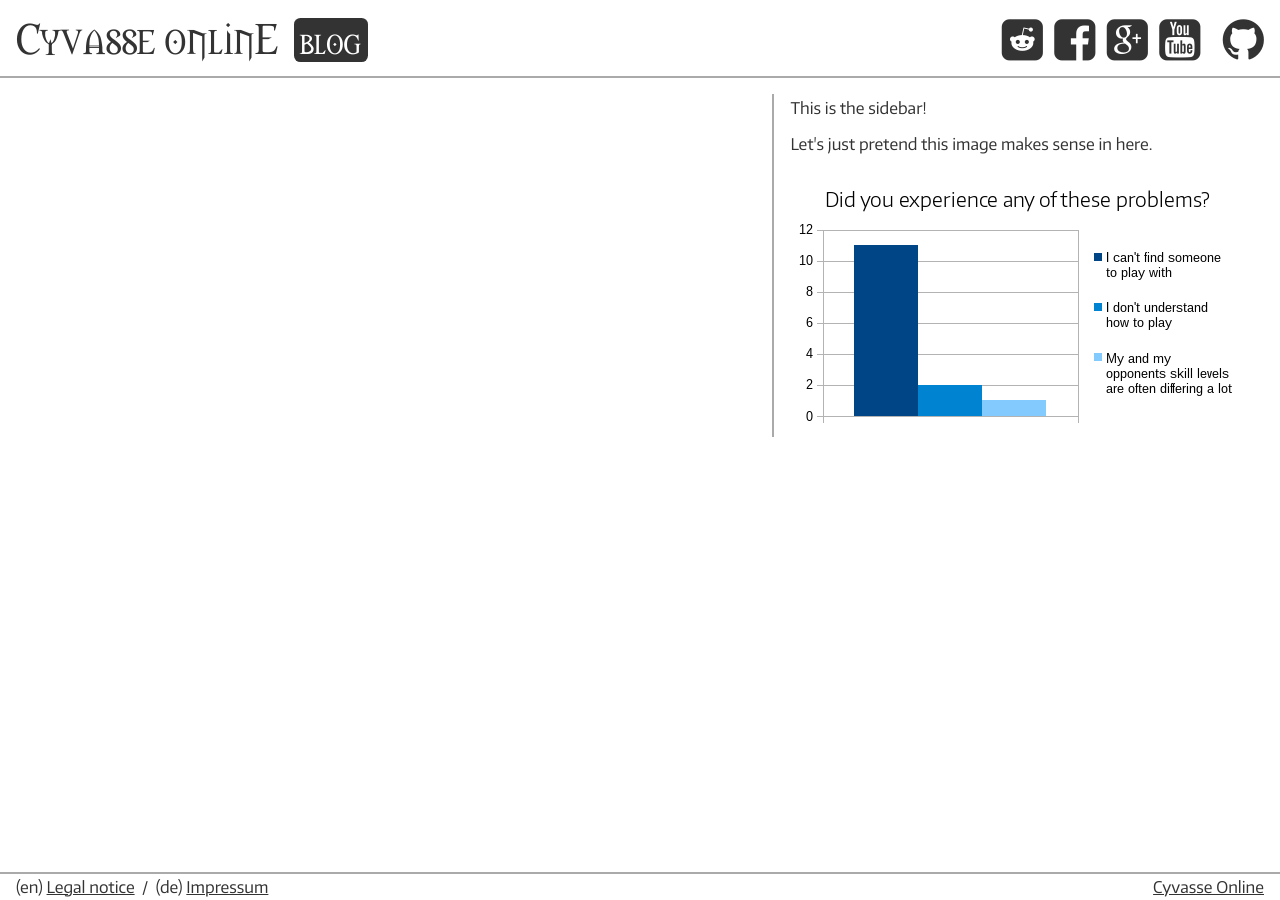
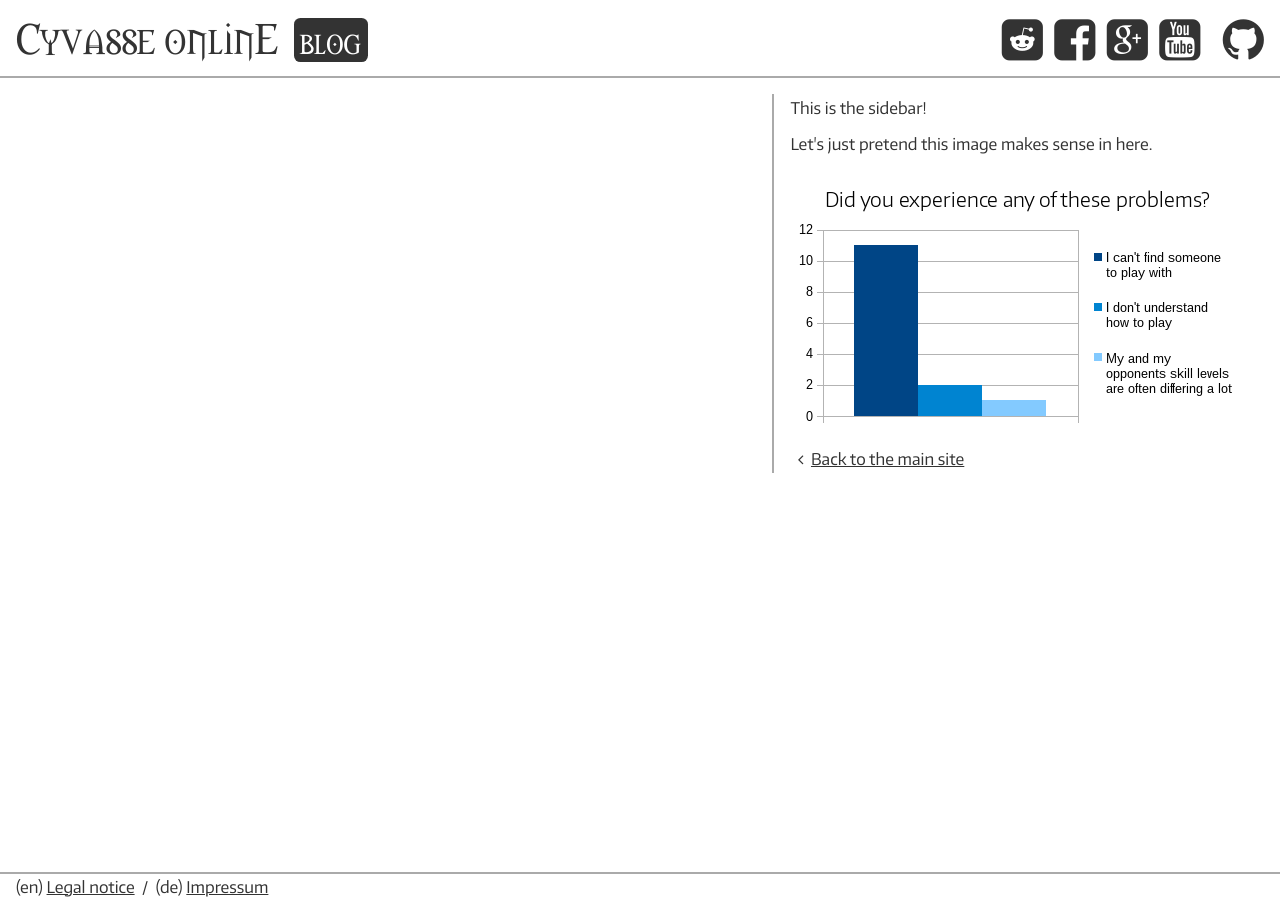
Before and after one commit to cyvasse-online/blog, a Jekyll site: the page built from index.html, in a window 1280 px wide. Built offline with Jekyll 4.4.1, drawn with Linux system fonts in a browser that asks for light colours; the list of posts is cut into pages by our own code.

Commit message:
Move main site link from footer to sidebar

```diff
--- a/_includes/page_footer.html
+++ b/_includes/page_footer.html
@@ -5,6 +5,5 @@
             &nbsp;/&nbsp;
             (de) <a href="//cyvasse-online.com/legal?lang=de" target="_blank">Impressum</a>
         </span>
-        <span><a href="//cyvasse-online.com/">Cyvasse Online</a></span>
     </div>
 </footer>
--- a/_includes/sidebar.html
+++ b/_includes/sidebar.html
@@ -2,4 +2,7 @@
     <p>This is the sidebar!</p>
     <p>Let's just pretend this image makes sense in here.</p>
     <p><img src="/img/survey-3.png"></p>
+    <p><a href="//cyvasse-online.com/">
+        <i class="fa fa-fw fa-angle-left"></i>Back to the main site
+    </a></p>
 </aside>
```
